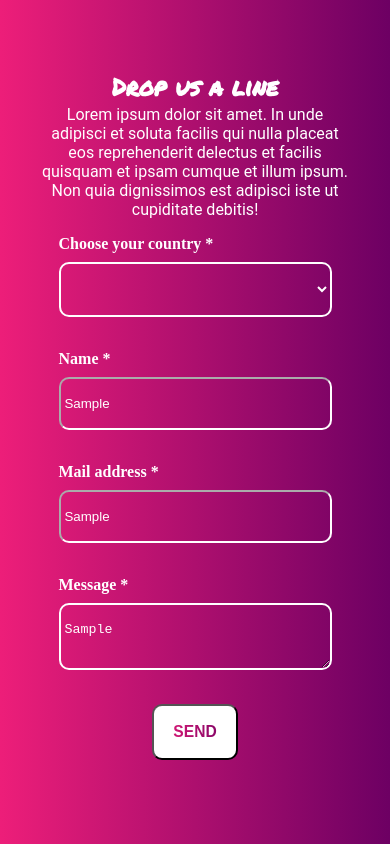
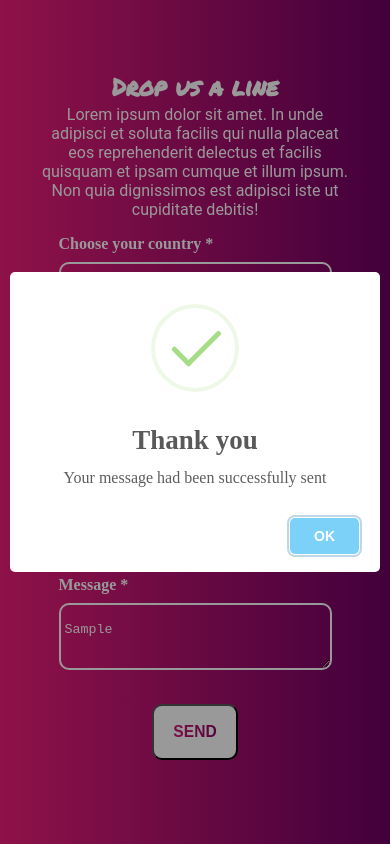
Before and after one commit to ValentinLagues/Redmoot, a website: page html/index.html in a window 390 px wide. Both pictures are taken after typing "Sample", "Sample", "Sample" into the empty fields and a click on the button "SEND". Shown: the part 1334-2178 px from the top of the page. Drawn offline with nearby package versions, Linux system fonts and the light colour scheme; files whose address does not match are found by name.

Commit message:
json console fait (a voir pour le value de country), zoom image fait, form terminé, reste le responsive (menu burger + css)

```diff
--- a/html/index.html
+++ b/html/index.html
@@ -198,12 +198,16 @@
     <script defer src="../node_modules/axios/dist/axios.js"></script>
     <script defer src="../js/axios.js"></script>
 
+    <!-- ==================== BONUS : SWEET ALERT ==================== -->
+    <script src="https://unpkg.com/sweetalert/dist/sweetalert.min.js"></script>
+
     <!-- ==================== TIPPY ==================== -->
     <script defer src="https://unpkg.com/@popperjs/core@2"></script>
     <script defer src="https://unpkg.com/tippy.js@6"></script>
     <script>
       // Je définie les variables avec un getElementById pour récupérer la value des input
       const sendButton = document.getElementById("form-button");
+      // const formCountry = document.getElementById("form-country");
       const formName = document.getElementById("form-name");
       const formAddress = document.getElementById("form-address");
       const formMessage = document.getElementById("form-message");
@@ -229,7 +233,20 @@
             });
         }
         if (formName.value && formAddress.value && formMessage.value) {
-          alert("Your message has been successfully sent");
+          // le swal est une alerte customisée avec sweet alert (bonus)
+          swal(
+            "Thank you",
+            "Your message had been successfully sent",
+            "success"
+          );
+          const result = [];
+          result.push({
+            // country: formCountry.value,
+            name: formName.value,
+            address: formAddress.value,
+            message: formMessage.value,
+          });
+          console.log(JSON.stringify(result, null, 2));
         }
       });
     </script>
--- a/js/axios.js
+++ b/js/axios.js
@@ -27,6 +27,7 @@ const createOptions = (countries) => {
       newOption.text = country.name.common;
       newOption.value = country.name.common;
       newOption.style.color = "black";
+      newOption.id = "form-country";
       // je la rajoute au select
       countriesList.appendChild(newOption);
     });
--- a/package.json
+++ b/package.json
@@ -6,6 +6,7 @@
   "dependencies": {
     "@fancyapps/ui": "^4.0.25",
     "axios": "^0.26.0",
+    "sweetalert": "^2.1.2",
     "swiper": "^8.0.6",
     "tippy.js": "^6.3.7"
   },
```
Also changed, not shown: 1 other file.
